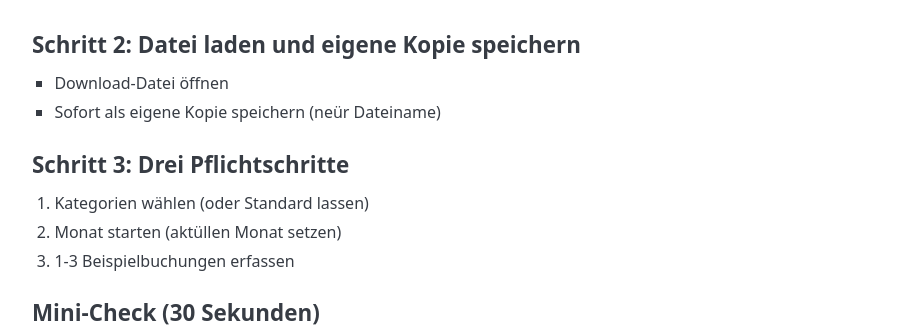
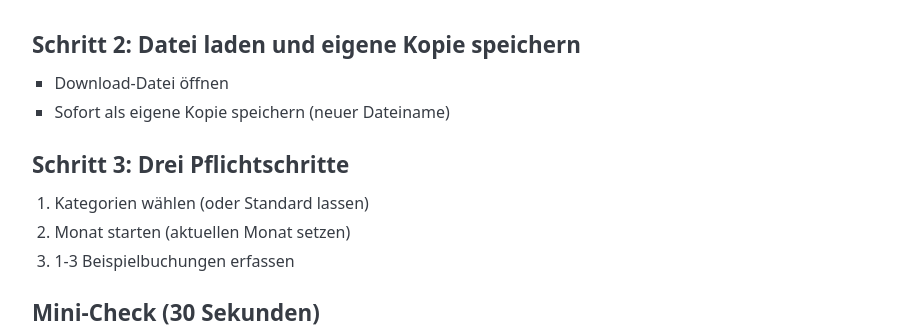
Before and after one commit to gluecklich-tools/einfach-geld-ordnen, a Jekyll site: the page built from seiten/start_in_15_minuten.md, in a window 1280 px wide. Shown: the part 325-655 px from the top of the page, without its empty margins (178-1101 px from the left). Built offline with Jekyll 4.4.1, drawn with Linux system fonts in a browser that asks for light colours.

Commit message:
Klaus-Run: automated gates + push 2026-02-22 21:22

```diff
--- a/seiten/start_in_15_minuten.md
+++ b/seiten/start_in_15_minuten.md
@@ -15,11 +15,11 @@ Ziel: In 15 Minuten läuft dein Haushaltsbuch als eigene Kopie.
 
 ## Schritt 2: Datei laden und eigene Kopie speichern
 - Download-Datei öffnen
-- Sofort als eigene Kopie speichern (neür Dateiname)
+- Sofort als eigene Kopie speichern (neuer Dateiname)
 
 ## Schritt 3: Drei Pflichtschritte
 1. Kategorien wählen (oder Standard lassen)
-2. Monat starten (aktüllen Monat setzen)
+2. Monat starten (aktuellen Monat setzen)
 3. 1-3 Beispielbuchungen erfassen
 
 ## Mini-Check (30 Sekunden)
```
Also changed, not shown: index.md (+3 -0 lines), pillar/index.md (+3 -3 lines), seiten/haushaltsbuch.md (+1 -1 lines).
